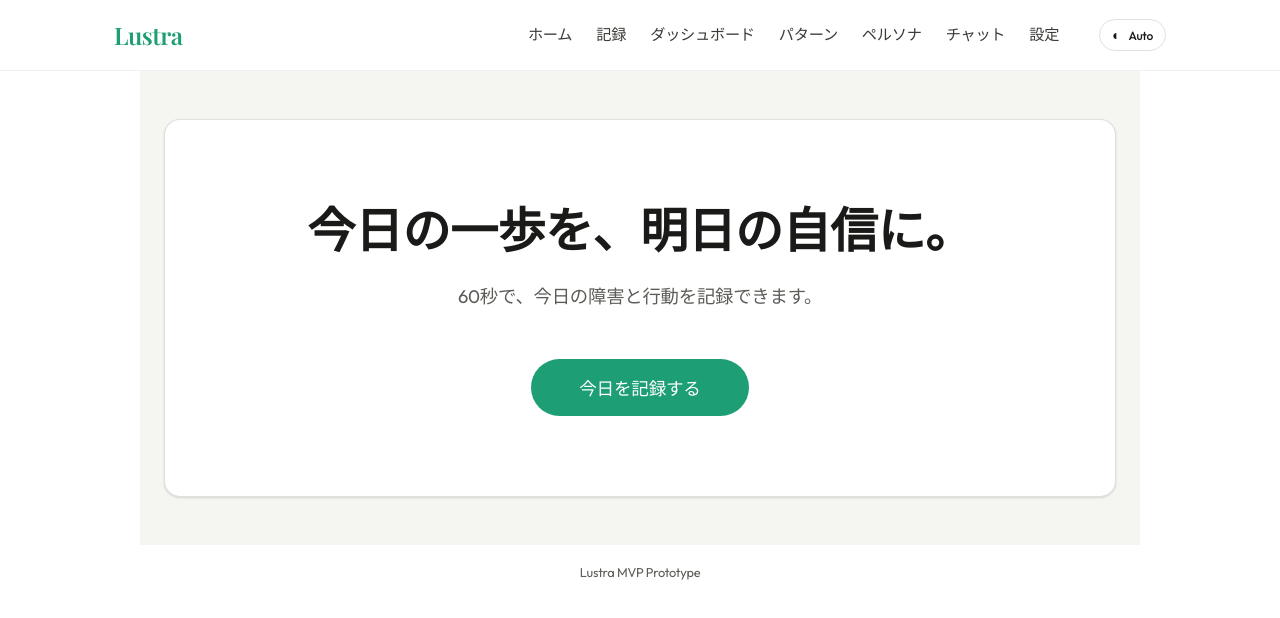
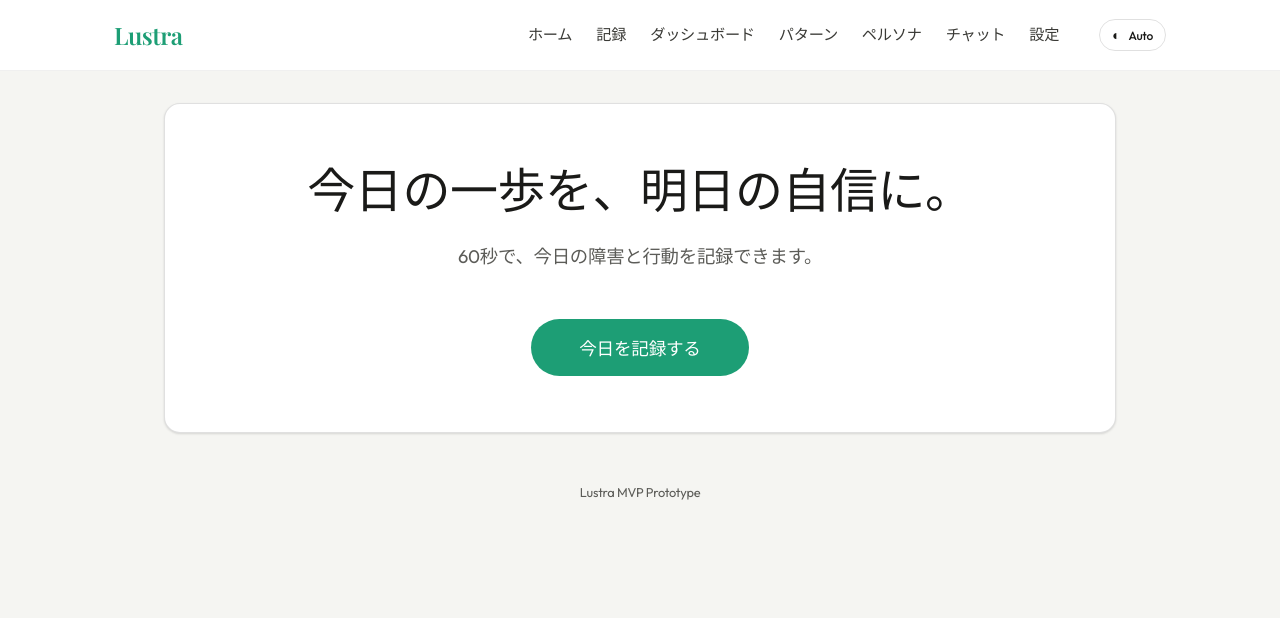
Before and after one commit to Yukkurisiteikitai/LustraEngine, a Next.js app: page / in a window 1280 px wide. Shown: the top 618 px of the page. Built offline with nearby package versions, Linux system fonts and the light colour scheme; no server answers; a web font is replaced by a local one.

Commit message:
feat: merge_home_color

```diff
--- a/app/globals.css
+++ b/app/globals.css
@@ -144,28 +144,7 @@ button, input, textarea, select {
   to { opacity: 1; transform: translateY(0); }
 }
 
-/* Optional Light Mode (swapped colors) */
-@media (prefers-color-scheme: light) {
-  /* The user wants black by default, so we keep it dark or define light if really needed.
-     For now, let's honor the 'Black' request as the primary theme. */
-}
-
-* {
-  box-sizing: border-box;
-}
-
-html,
-body {
-  margin: 0;
-  padding: 0;
-  font-family: var(--font-sans);
-  background: var(--background);
-  color: var(--foreground);
-  -webkit-font-smoothing: antialiased;
-  -moz-osx-font-smoothing: grayscale;
-  transition: background-color 0.3s ease, color 0.3s ease;
-}
-
+/* Base interactive elements */
 a {
   color: inherit;
   text-decoration: none;
@@ -176,25 +155,10 @@ a:hover {
   opacity: 0.8;
 }
 
-button,
-input,
-select,
-textarea {
-  font: inherit;
-  color: inherit;
-}
-
 button:focus-visible,
 input:focus-visible,
 textarea:focus-visible,
 a:focus-visible {
-  outline: 2px solid var(--ring);
+  outline: 2px solid var(--accent-primary);
   outline-offset: 2px;
 }
-
-/* Base utility classes */
-h1, h2, h3, h4, h5, h6 {
-  font-family: var(--font-serif);
-  font-weight: 700;
-  line-height: 1.2;
-}
--- a/app/page.module.css
+++ b/app/page.module.css
@@ -1,16 +1,16 @@
 .main {
   max-width: 1000px;
   margin: 0 auto;
-  padding: 3rem 1.5rem;
+  padding: 2rem 1.5rem;
   display: grid;
-  gap: 3rem;
+  gap: 2rem;
 }
 
 .hero {
   background-color: var(--surface-card);
   border: 1px solid var(--border-default);
   border-radius: 16px;
-  padding: 5rem 2rem;
+  padding: 3.5rem 1.5rem;
   text-align: center;
   box-shadow: var(--shadow-card);
   transition: border-color 0.2s ease;
```
